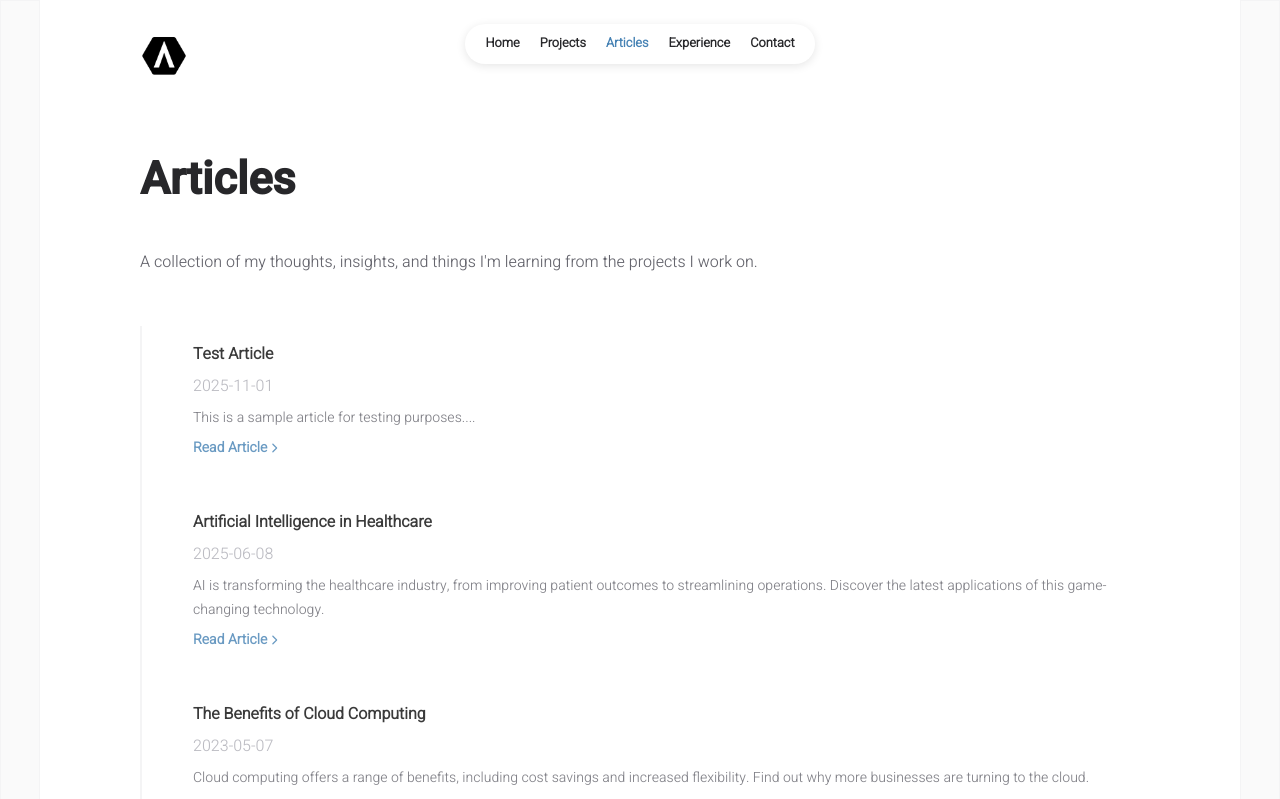
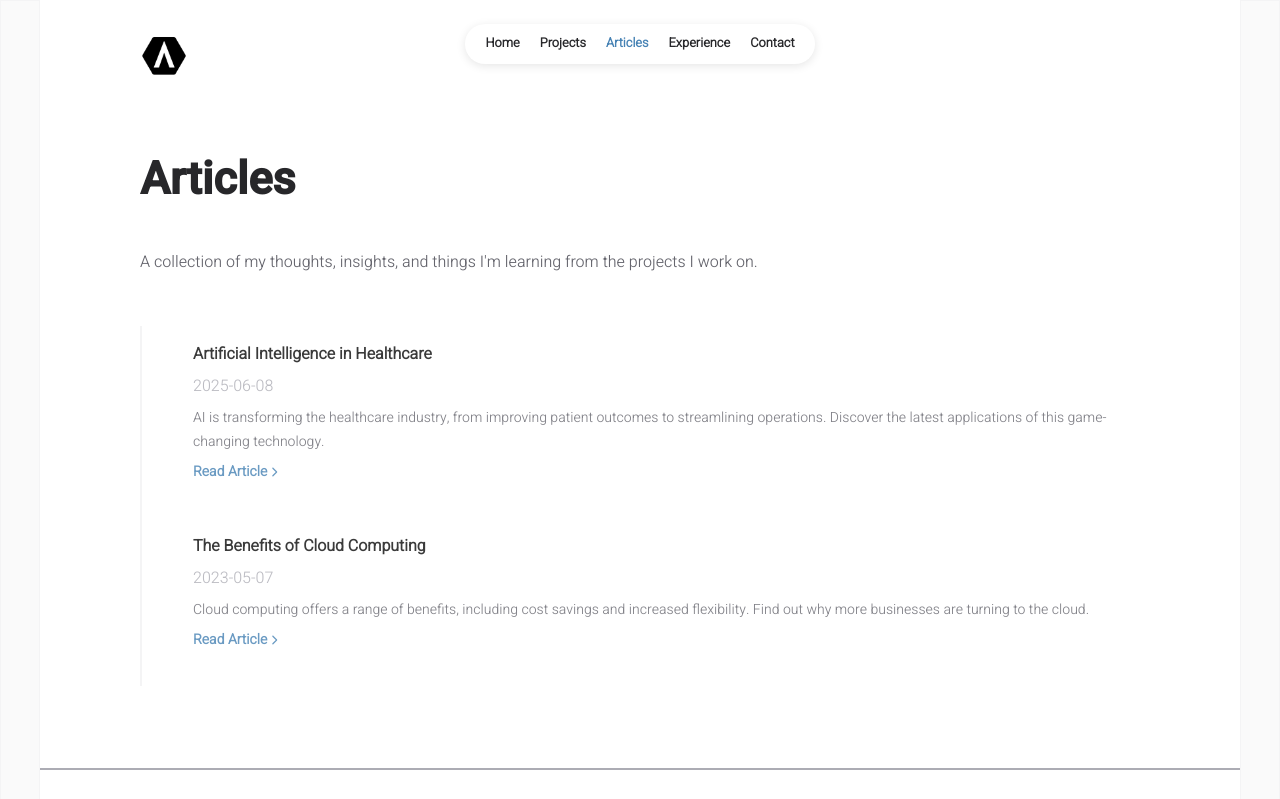
Before and after one commit to austinw8/personal-site, a React (Vite) app: page /articles in a window 1280 px wide. Shown: the top 799 px of the page. Built offline with nearby package versions, Linux system fonts and the light colour scheme.

Commit message:
refactor: remove keywords from article frontmatter and improve article loading logic

```diff
--- a/src/articles/ai-in-healthcare.md
+++ b/src/articles/ai-in-healthcare.md
@@ -2,7 +2,6 @@
 title: "Artificial Intelligence in Healthcare"
 date: "2025-06-08"
 description: "AI is transforming the healthcare industry, from improving patient outcomes to streamlining operations. Discover the latest applications of this game-changing technology."
-keywords: ["Artificial Intelligence in Healthcare", "AI", "healthcare", "technology"]
 slug: "ai-in-healthcare"
 ---
 
--- a/src/articles/cloud-computing-benefits.md
+++ b/src/articles/cloud-computing-benefits.md
@@ -2,7 +2,6 @@
 title: "The Benefits of Cloud Computing"
 date: "2023-05-07"
 description: "Cloud computing offers a range of benefits, including cost savings and increased flexibility. Find out why more businesses are turning to the cloud."
-keywords: ["The Benefits of Cloud Computing", "cloud", "technology"]
 slug: "cloud-computing-benefits"
 ---
 
--- a/src/articles/test-article.md
+++ /dev/null
@@ -1,11 +0,0 @@
----
-title: "Test Article"
-date: "2025-11-01"
-description: ""
-keywords: ["Artificial Intelligence in Healthcare", "AI", "healthcare", "technology"]
-slug: "test-article"
----
-
-# Test Article
-
-This is a sample article for testing purposes.
--- a/src/lib/loadArticles.js
+++ b/src/lib/loadArticles.js
@@ -1,7 +1,6 @@
-// Import markdown files directly
-import cloudComputingMd from '../articles/cloud-computing-benefits.md?raw';
-import aiHealthcareMd from '../articles/ai-in-healthcare.md?raw';
-import testArticle from '../articles/test-article.md?raw';
+// Dynamically import all markdown files from articles folder
+const articleModules = import.meta.glob('../articles/*.md', { as: 'raw', eager: true });
+
 /**
  * Simple frontmatter parser (no dependencies needed)
  */
@@ -53,20 +52,17 @@ function parseMarkdown(content) {
   };
 }
 
-// Parse all articles
-const articlesData = [
-  { content: cloudComputingMd },
-  { content: aiHealthcareMd },
-  { content: testArticle }
-];
-
-const articles = articlesData.map(({ content }) => {
-  const article = parseMarkdown(content);
-  return {
-    ...article,
-    slug: article.slug
-  };
-}).sort((a, b) => new Date(b.date) - new Date(a.date));
+// Parse all articles dynamically from the imported modules
+const articles = Object.entries(articleModules)
+  .filter(([path]) => !path.includes('README.md')) // Exclude README if present
+  .map(([, content]) => {
+    const article = parseMarkdown(content);
+    return {
+      ...article,
+      slug: article.slug
+    };
+  })
+  .sort((a, b) => new Date(b.date) - new Date(a.date));
 
 export default articles;
 
--- a/src/pages/readArticle.jsx
+++ b/src/pages/readArticle.jsx
@@ -6,8 +6,8 @@ import remarkGfm from "remark-gfm";
 import NavBar from "../components/common/navBar";
 import Footer from "../components/common/footer";
 import Logo from "../components/common/logo";
+import Notfound from "./404";
 
-import INFO from "../data/user";
 import { getArticleBySlug } from "../lib/loadArticles";
 
 import "./styles/readArticle.css";
@@ -19,23 +19,13 @@ const ReadArticle = () => {
 	const article = getArticleBySlug(slug);
 
 	useEffect(() => {
-		window.scrollTo(0, 0);
+		if (article) {
+			window.scrollTo(0, 0);
+		}
 	}, [article]);
 
 	if (!article) {
-		return (
-			<React.Fragment>
-				<div className="page-content">
-					<NavBar />
-					<div className="content-wrapper">
-						<div className="read-article-container">
-							<h1>Article not found</h1>
-							<p>The article you're looking for doesn't exist.</p>
-						</div>
-					</div>
-				</div>
-			</React.Fragment>
-		);
+		return <Notfound />;
 	}
 
 	return (
```
Also changed, not shown: src/articles/README.md.
